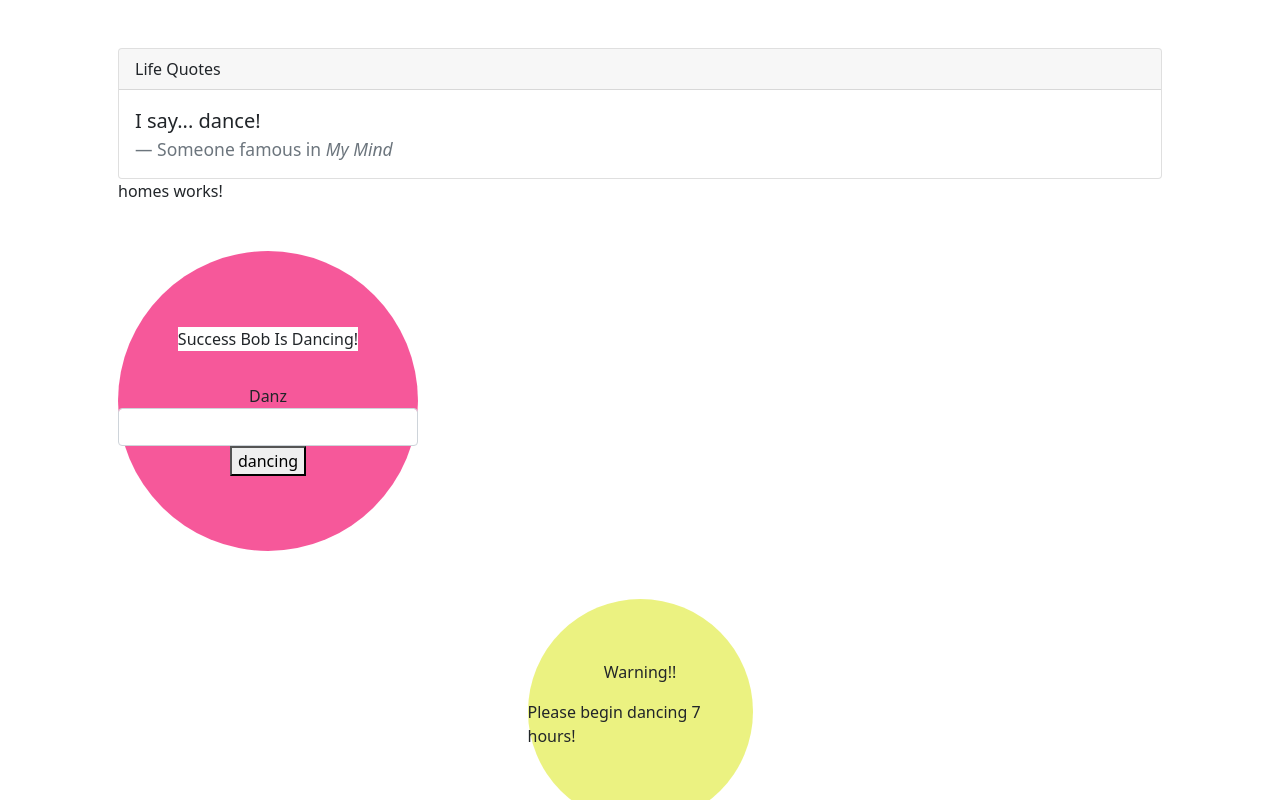
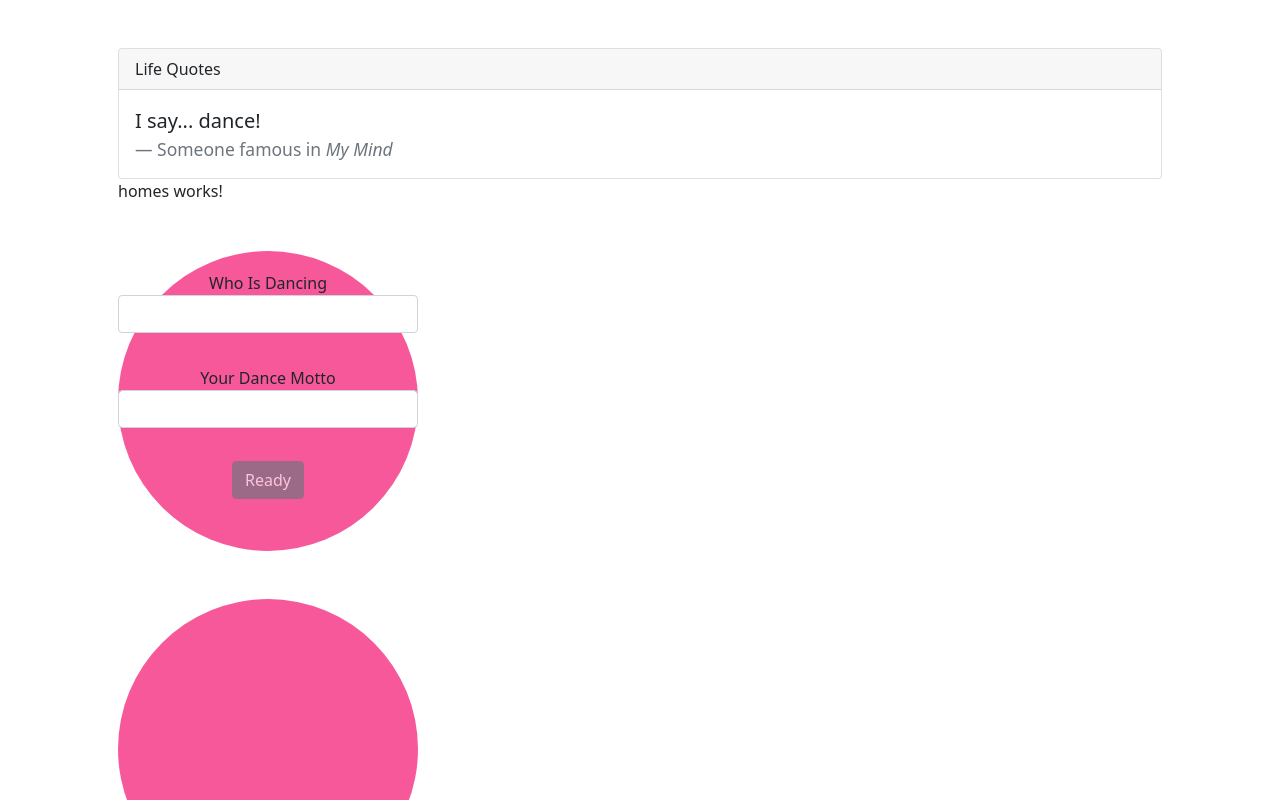
Before and after one commit to evelynAnais/learningAngular, an Angular app: page / in a window 1280 px wide. Shown: the top 800 px of the page. Built offline with nearby package versions, Linux system fonts and the light colour scheme.

Commit message:
practicing data binding

```diff
--- a/src/app/success-alert/success-alert.component.html
+++ b/src/app/success-alert/success-alert.component.html
@@ -1,10 +1,18 @@
-<div>
-  <p [style]="colorsChange">
-    Success {{ getName() }} is dancing!
-  </p>
-  <hr>
-  <label for="danz">Danz</label>
-  <input type="text" class="form-control" (input)="onUpdateAnswer($event)">
-  <button (click)="onCreateDance()" [innerText]="dance"></button>
-  <p>{{ answer }}</p>
-</div>
+<section>
+  <div class="pink">
+    <label for="name">Who is dancing</label>
+    <input type="text" class="form-control" [(ngModel)]="name">
+    <hr>
+    <label for="danz">Your Dance Motto</label>
+    <!-- <input type="text" class="form-control" (input)="onUpdateAnswer($event)"> -->
+    <input type="text" class="form-control" [(ngModel)]="answer">
+    <hr>
+    <button class="btn btn-secondary" (click)="onCreateDance()" [disabled]="answer === '' || name === ''">Ready</button>
+    <hr>
+
+    <!-- <p>{{ answer }}</p> -->
+  </div>
+  <div class="blue">
+    <p [style]="colorsChange" [innerText]="yourName + dance"></p>
+  </div>
+</section>
--- a/src/app/success-alert/success-alert.component.ts
+++ b/src/app/success-alert/success-alert.component.ts
@@ -6,10 +6,11 @@ import { Component, OnInit } from '@angular/core';
   styleUrls: ['./success-alert.component.css']
 })
 export class SuccessAlertComponent implements OnInit {
-  name: string = 'Bob';
+  name: string = '';
   colorsChange: string = 'background-color: purple';
-  dance: string = 'dancing';
+  dance: string = '';
   answer: string = '';
+  yourName: string = '';
 
   getName(): string {
     return this.name;
@@ -18,12 +19,14 @@ export class SuccessAlertComponent implements OnInit {
   constructor() {
     setTimeout((): void => {
       this.colorsChange = "background-color: white";
-    }, 1000)
+    }, 10)
 }
 
 onCreateDance(): void {
-  this.dance = "dance";
-  this.colorsChange = "background-color: purple";
+    this.dance = " Because " + this.answer;
+    this.colorsChange = "background-color: white";
+    this.yourName = this.name + " is dancing";
+
 }
 
 onUpdateAnswer(event: Event): void {
```
